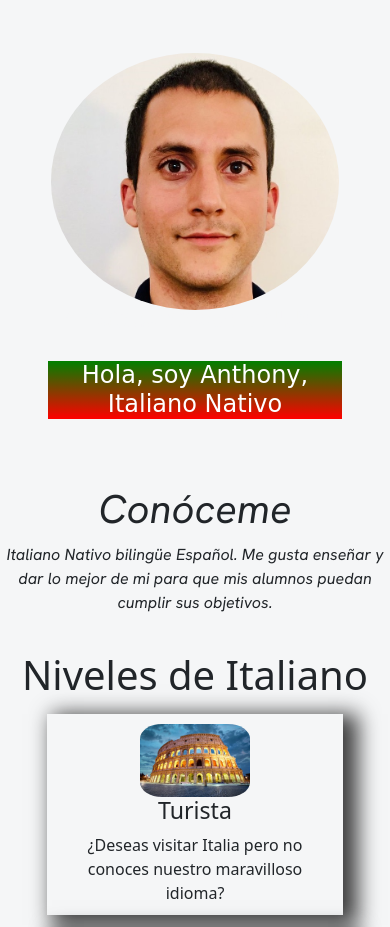
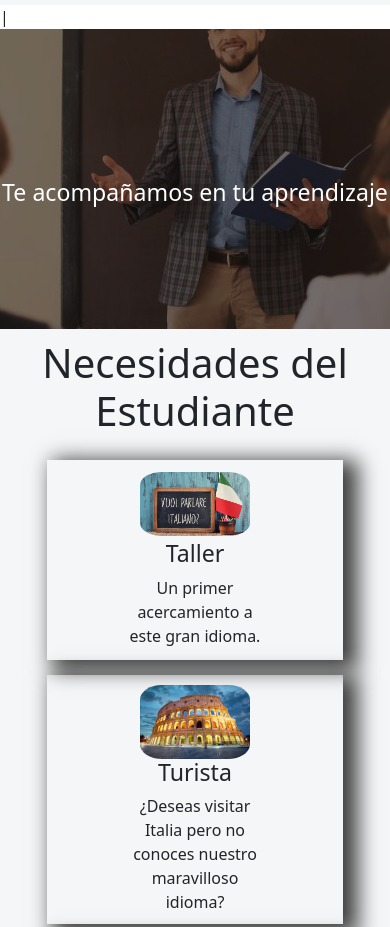
Before and after one commit to Damian-Barera/client-anthony, a plain HTML site: page index.html in a window 390 px wide. Shown: the part 131-1058 px from the top of the page. Drawn offline with nearby package versions, Linux system fonts and the light colour scheme; a web font is replaced by a local one.

Commit message:
Agregada seccion hero nueva (con detalles)

```diff
--- a/index.css
+++ b/index.css
@@ -1,11 +1,11 @@
 /* Generals */
-/*
+
 * {
     margin: 0;
     padding: 0;
     box-sizing: border-box;
 }
-*/
+
 /* Navigation Bar */
 
 .navbar {
@@ -45,12 +45,113 @@
 
 @media (max-width: 767px) {
     .divisor {
-        display:none;
+        display: none;
     }
 }
 
 /* Hero Section */
 
+.black-background {
+    background-color: #f5f6f7;
+}
+
+.hero-section {
+    position: relative;
+    height: 300px;
+    width: 100%;
+    max-width: 768px;
+    margin: 0 auto;
+    color: white;
+    background-position: center center;
+    background-repeat: no-repeat;
+    background-image: url('./images/profesor-italiano.jpg');
+    background-color: rgb(50, 50, 50);
+    background-blend-mode: soft-light;
+    text-align: center;
+}
+
+.hero-text {
+    position: absolute;
+    top: 150px;
+}
+
+/* Italian Level Section */
+
+.italian-level {
+    padding: 10px;
+    margin: 0 auto;
+    background-color:#f5f6f7;
+    text-align: center;
+}
+
+.italian-level h2 {
+
+    margin-bottom: 20px;
+}
+
+.description-boxes {
+    min-height: 200px;
+    width: 80%;
+    display: flex;
+    flex-direction: row;
+    justify-content:space-around;
+    align-items: center;
+    padding: 10px;
+    margin: 5px 5px 10px 5px;
+    box-shadow: 10px 5px 20px 5px rgba(0, 0, 0, 0.75);
+}
+
+.description-boxes img {
+    border-radius: 20%;
+    width: 40%;
+}
+
+.description-boxes div {
+    border-radius: 20%;
+    width: 60%;
+}
+
+.description-boxes div p {
+    margin: 0 10px 0 10px;
+}
+
+@media (max-width: 767px) {
+    .description-boxes {
+        flex-direction: column;
+    }
+}
+
+.italian-level-flex ul {
+    margin: 0 auto;
+    padding: 10px;
+    text-align: center;
+}
+
+/* Lemas Anthony Section */
+
+
+
+.lemas-anthony {
+    padding: 10px;
+    margin: 0 auto;
+    background-color:#f5f6f7;
+}
+
+.lemas-anthony h2 {
+    text-align: center;
+    margin: 10px;
+}
+
+.accordion {
+    width: 80%;
+    margin: 0 auto;
+}
+
+/* Carousel Section */
+/* Testimony Section */
+
+
+/*Anthony Introduction*/
 section {
     display: flex;
     flex-direction: column;
@@ -102,72 +203,3 @@ h2 {
 .about-me h2 {
     margin: 10px;
 }
-
-/* Italian Level Section */
-
-.italian-level {
-    padding: 10px;
-    margin: 0 auto;
-    background-color:#f5f6f7;
-    text-align: center;
-}
-
-.italian-level h2 {
-    margin: 10px;
-}
-
-.description-boxes {
-    min-height: 200px;
-    width: 80%;
-    display: flex;
-    flex-direction: row;
-    justify-content:space-around;
-    align-items: center;
-    padding: 10px;
-    margin: 5px 5px 10px 5px;
-    box-shadow: 10px 5px 20px 5px rgba(0, 0, 0, 0.75);
-}
-
-.description-boxes img {
-    border-radius: 20%;
-    width: 40%;
-}
-
-.description-boxes p {
-    margin: 0 5px 0 5px;
-}
-
-@media (max-width: 767px) {
-    .description-boxes {
-        flex-direction: column;
-    }
-}
-
-.italian-level-flex ul {
-    margin: 0 auto;
-    padding: 10px;
-    text-align: center;
-}
-
-/* Lemas Anthony Section */
-
-
-
-.lemas-anthony {
-    padding: 10px;
-    margin: 0 auto;
-    background-color:#f5f6f7;
-}
-
-.lemas-anthony h2 {
-    text-align: center;
-    margin: 10px;
-}
-
-.accordion {
-    width: 80%;
-    margin: 0 auto;
-}
-
-/* Carousel Section */
-/* Testimony Section */
--- a/index.html
+++ b/index.html
@@ -75,27 +75,27 @@
     </div>
   </nav>
   <hr class="divisor">
-  <!-- Hero Section & Image Profile -->
-  <section class="hero align-items-center-stretch">
-    <div class="hero-principal d-flex flex-column justify-content-center align-items-center">
-      <img src="images/anthonyItaliano.jpeg" alt="Imagen Damian Barera FrontEnd Developer">
-      <h1 class="hidden-title"> Anthony profesor Italiano Nativo, Italiano para turistas, Nivel Básico, Intermedio, Avanzado, Italiano Técnico, Italiano para empresas </h1>
-      <br>
-      <h2 class="presentation-text"> Hola, soy Anthony, Italiano Nativo </h2>
-    </div>
-  </section>
 
-  <!-- About Me -->
-  <section class="about-me">
-    <h2> Conóceme </h2>
-    <p> Italiano Nativo bilingüe Español. Me gusta enseñar y dar lo mejor de mi para que mis alumnos puedan cumplir sus objetivos.<br>
-    </p>
-  </section>
+  <!-- Hero Section -->
+| <div class="black-background">
+    <section class="hero-section">
+      <div class="hero-text">
+        <h3> Te acompañamos en tu aprendizaje </h3>
+      </div>
+    </section>
+  </div>
   <!-- Italian Level -->
   <section class="italian-level">
-    <h2> Niveles de Italiano </h2>
+    <h2> Necesidades del Estudiante </h2>
 
     <!-- Description Boxes -->
+    <div class="description-boxes">
+      <img src="./images/taller-italiano.jpg" alt="el coliseo romano" />
+      <div>
+        <h3> Taller </h3>
+        <p> Un primer acercamiento a este gran idioma. </p>
+      </div>
+    </div>
     <div class="description-boxes">
       <img src="./images/coliseoRomano.jpg" alt="el coliseo romano" />
       <div>
@@ -104,10 +104,10 @@
       </div>
     </div>
     <div class="description-boxes">
-      <img src="./images/trabajador_remoto.jpg" alt="un trabajador remoto" />
+      <img src="./images/italianoParaEmpresas.jpg" alt="una reunion empresarial" />
       <div>
-        <h3> Técnico </h3>
-        <p> ¿Trabajas de forma remota para una empresa Italiana? </p>
+        <h3> Empresarial </h3>
+        <p> ¿Sus empleados necesitan ampliar sus habilidades de comunicación? </p>
       </div>
     </div>
     <div class="description-boxes">
@@ -121,10 +121,10 @@
       </div>
     </div>
     <div class="description-boxes">
-      <img src="./images/italianoParaEmpresas.jpg" alt="una reunion empresarial" />
+      <img src="./images/dos_personas_hablando.jpg" alt="un trabajador remoto" />
       <div>
-        <h3> Empresarial </h3>
-        <p> ¿Sus empleados necesitan ampliar sus habilidades de comunicación? </p>
+        <h3> Conversaciones </h3>
+        <p> Para Alumnos avanzados que desean enfocarse en mejorar su pronunciación. </p>
       </div>
     </div>
   </section>
@@ -249,6 +249,23 @@
     </button>
   </div>
 
+  <!-- Hero Section & Image Profile -->
+  <section class="hero align-items-center-stretch">
+    <div class="hero-principal d-flex flex-column justify-content-center align-items-center">
+      <img src="images/anthonyItaliano.jpeg" alt="Imagen Damian Barera FrontEnd Developer">
+      <h1 class="hidden-title"> Anthony profesor Italiano Nativo, Italiano para turistas, Nivel Básico, Intermedio, Avanzado, Italiano Técnico, Italiano para empresas </h1>
+      <br>
+      <h2 class="presentation-text"> Hola, soy Anthony, Italiano Nativo </h2>
+    </div>
+  </section>
+
+  <!-- About Me -->
+  <section class="about-me">
+    <h2> Conóceme </h2>
+    <p> Italiano Nativo bilingüe Español. Me gusta enseñar y dar lo mejor de mi para que mis alumnos puedan cumplir sus objetivos.<br>
+    </p>
+  </section>
+
   <!-- Scripts -->
   <script src="https://cdn.jsdelivr.net/npm/bootstrap@5.3.0-alpha1/dist/js/bootstrap.bundle.min.js" integrity="sha384-w76AqPfDkMBDXo30jS1Sgez6pr3x5MlQ1ZAGC+nuZB+EYdgRZgiwxhTBTkF7CXvN" crossorigin="anonymous"></script>
 </body>
```
Also changed, not shown: images/dos_personas_hablando.jpg (added), images/logo-anthony.png (added), images/profesor-italiano.jpg (added), images/taller-italiano.jpg (added), images/trabajador_remoto.jpg (deleted).
